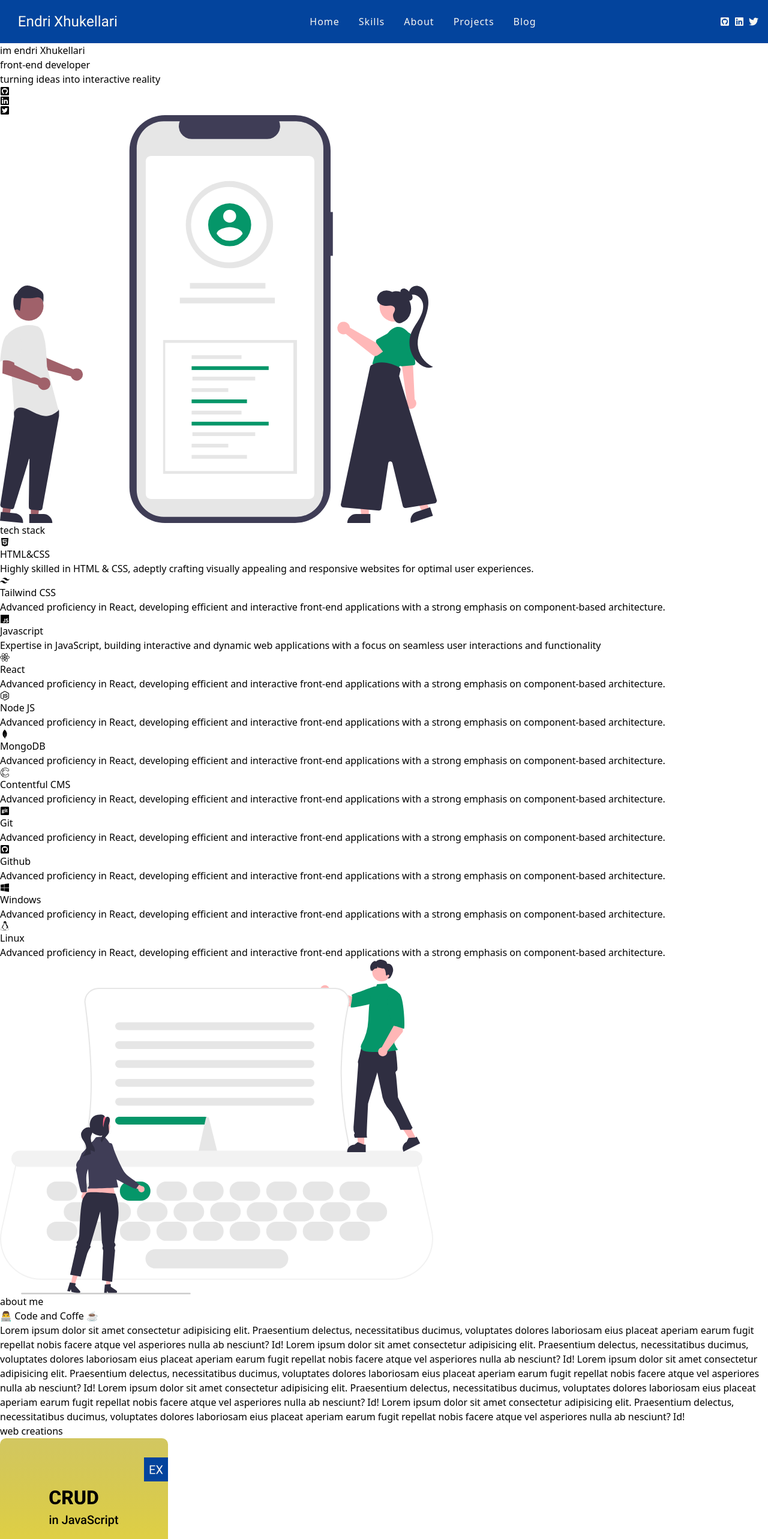
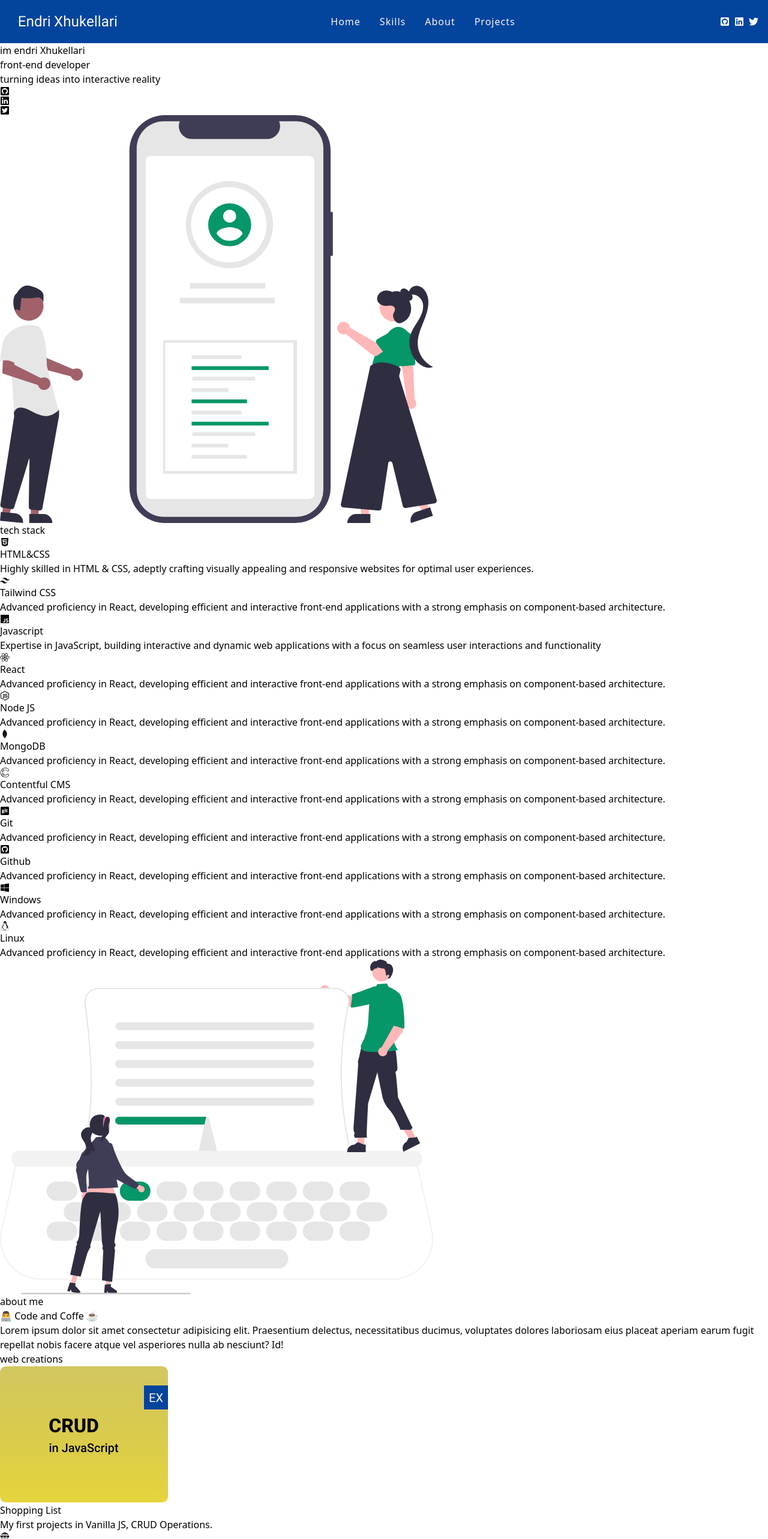
Before and after one commit to endrixh7/endrixhukellari-dev, a React (Vite) app: page / in a window 1280 px wide. Shown: the top 2566 px of the page at 60% size. Built offline with nearby package versions, Linux system fonts and the light colour scheme.

Commit message:
Experimenting

```diff
--- a/src/components/About.jsx
+++ b/src/components/About.jsx
@@ -5,15 +5,11 @@ import SectionTitle from './SectionTitle';
 const About = () => {
   return <section className='bg-white py-20' id='about'>
         <div className='align-element grid md:grid-cols-2 items-center gap-16'>
-            <img src={aboutSvg} className='w-full h-64' />
+            <img src={aboutSvg} className='w-full h-128 border-2 border-black rounded-3xl' />
             <article>
                 <SectionTitle text='about me'/>
                 <p className='text-slate-600 mt-8 leading-loose'>
                     👨‍💻 Code and Coffe ☕ <br></br>
-                    Lorem ipsum dolor sit amet consectetur adipisicing elit. Praesentium delectus, necessitatibus ducimus, voluptates dolores laboriosam eius placeat aperiam earum fugit repellat nobis facere atque vel asperiores nulla ab nesciunt? Id!
-                    Lorem ipsum dolor sit amet consectetur adipisicing elit. Praesentium delectus, necessitatibus ducimus, voluptates dolores laboriosam eius placeat aperiam earum fugit repellat nobis facere atque vel asperiores nulla ab nesciunt? Id!
-                    Lorem ipsum dolor sit amet consectetur adipisicing elit. Praesentium delectus, necessitatibus ducimus, voluptates dolores laboriosam eius placeat aperiam earum fugit repellat nobis facere atque vel asperiores nulla ab nesciunt? Id!
-                    Lorem ipsum dolor sit amet consectetur adipisicing elit. Praesentium delectus, necessitatibus ducimus, voluptates dolores laboriosam eius placeat aperiam earum fugit repellat nobis facere atque vel asperiores nulla ab nesciunt? Id!
                     Lorem ipsum dolor sit amet consectetur adipisicing elit. Praesentium delectus, necessitatibus ducimus, voluptates dolores laboriosam eius placeat aperiam earum fugit repellat nobis facere atque vel asperiores nulla ab nesciunt? Id!
                 </p>
             </article>
--- a/src/components/Hero.jsx
+++ b/src/components/Hero.jsx
@@ -4,8 +4,8 @@ import { FaGithubSquare, FaLinkedin, FaTwitterSquare } from 'react-icons/fa';
 
 const Hero = () => {
   return (
-    <div className='bg-emerald-100 py-24' id="home">
-        <div className='mx-auto max-w-7xl px-8 grid md:grid-cols-2 items-center gap-8'>
+    <div className='py-24' id="home">
+        <div className='mx-auto max-w-7xl px-8 grid md:grid-cols-2 mt-16 items-center gap-8'>
             <article>
                 <h1 className='text-6xl font-bold capitalize'>
                 im endri Xhukellari
--- a/src/components/Navbar.jsx
+++ b/src/components/Navbar.jsx
@@ -20,8 +20,8 @@ const Navbar = () => {
     height:showLinks? `${linksRef.current.getBoundingClientRect().height}px`:'0px',
   };
 
-  return (<nav className="fixed top-0 left-0 right-0 " id='home'>
-    <div className="nav-center">
+  return (<nav className="fixed top-0 left-0 right-0">
+    <div className="nav-center ">
       <div className="nav-header">
         <img src={logo} alt='' className="logo"/>
         <button className="nav-toggle" onClick={toggleLinks}> <FaBars/> </button>
--- a/src/data.jsx
+++ b/src/data.jsx
@@ -29,14 +29,13 @@ export const links = [
   { id: nanoid(), href: '#skills', text: 'skills' },
   { id: nanoid(), href: '#about', text: 'about' },
   { id: nanoid(), href: '#projects', text: 'projects' },
-  { id: nanoid(), href: '#blog', text: 'blog' },
 ];
 
 export const skills = [
   {
     id: nanoid(),
     title: 'HTML&CSS',
-    icon: <FaHtml5 className='h-16 w-16 text-slate-' />,
+    icon: <FaHtml5 className='h-16 w-16' />,
     text: 'Highly skilled in HTML & CSS, adeptly crafting visually appealing and responsive websites for optimal user experiences.',
   },
 
```
